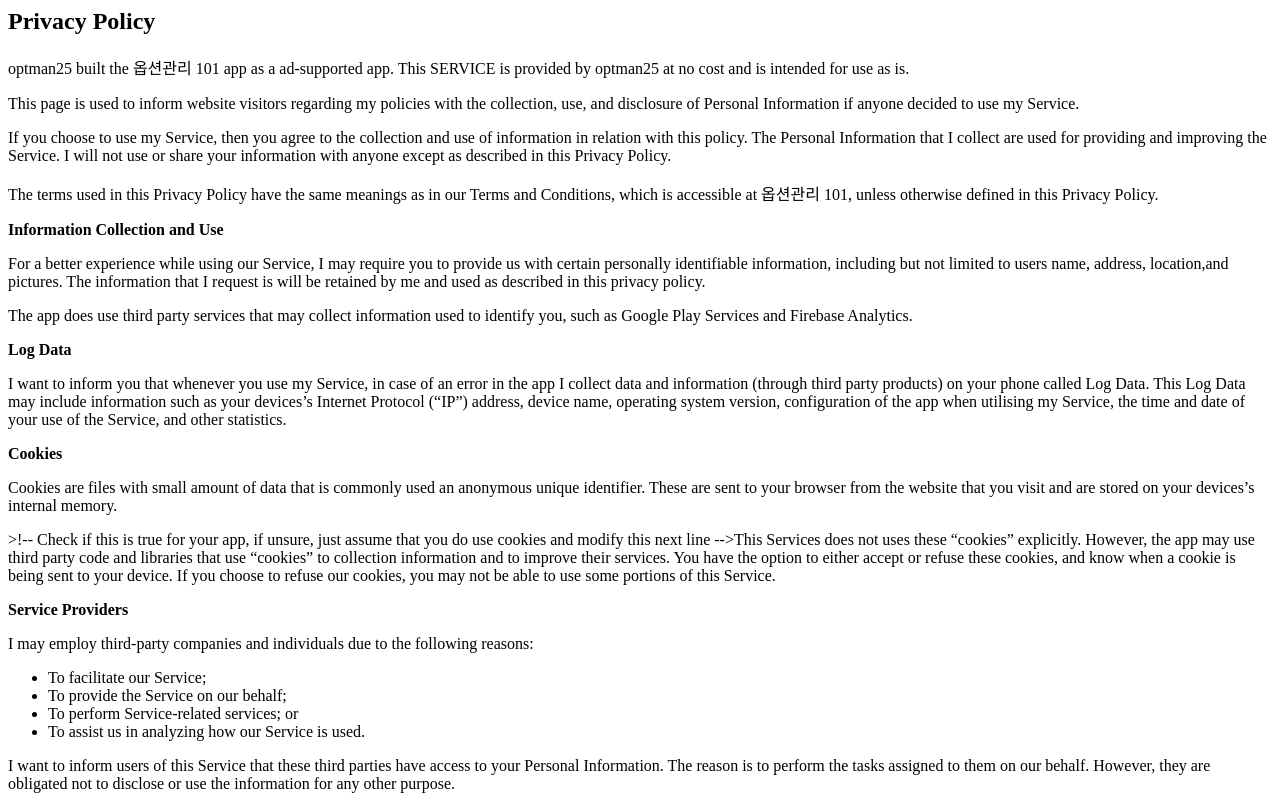
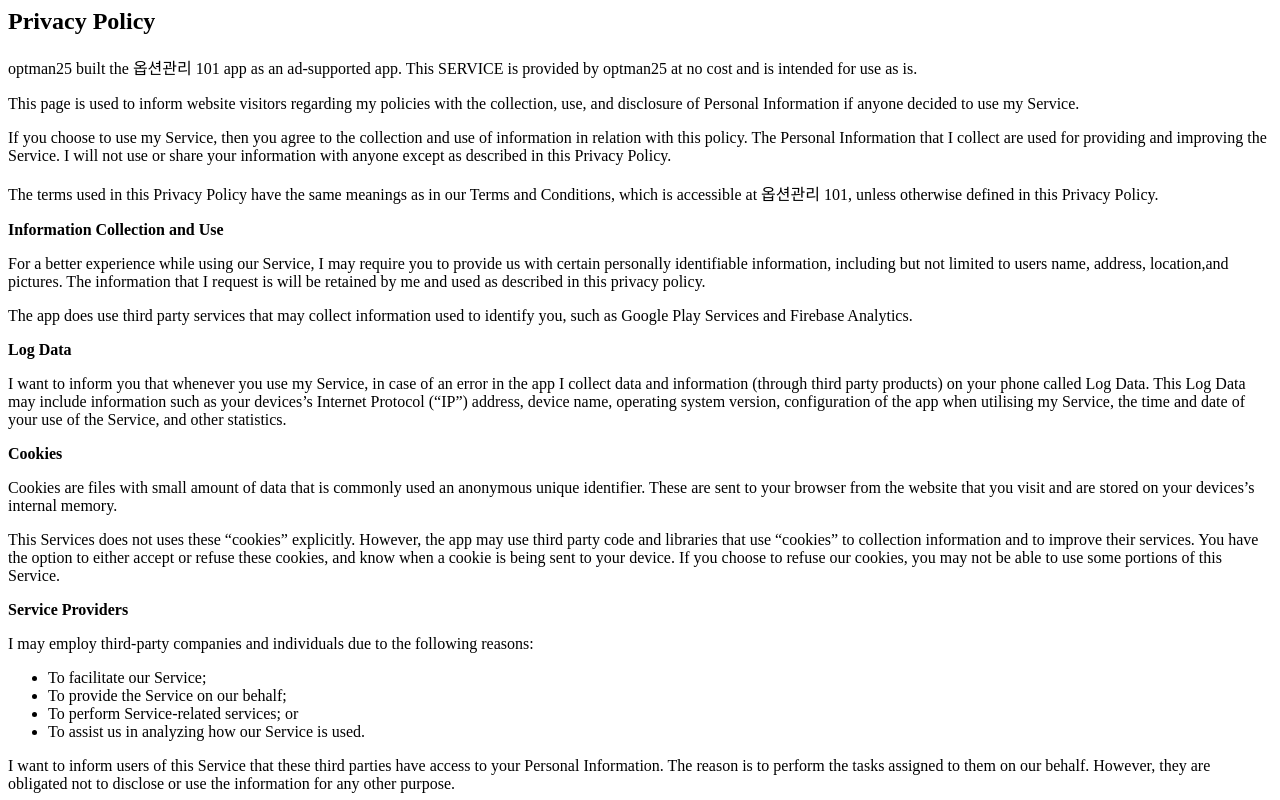
Before and after one commit to optman25/optman25.github.io, a plain HTML site: page index.html in a window 1280 px wide. Shown: the top 800 px of the page. Drawn offline with Linux system fonts and the light colour scheme.

Commit message:
Update index.html

```diff
--- a/index.html
+++ b/index.html
@@ -1,7 +1,7 @@
 <html>
 <body>
 <h2>Privacy Policy</h2>
-<p>optman25 built the 옵션관리 101 app as a ad-supported app. This SERVICE is provided by optman25 at no cost and is intended
+<p>optman25 built the 옵션관리 101 app as an ad-supported app. This SERVICE is provided by optman25 at no cost and is intended
     for use as is.</p>
 <p>This page is used to inform website visitors regarding my policies with the collection, use, and
     disclosure of Personal Information if anyone decided to use my Service.</p>
@@ -29,13 +29,13 @@
 <p>Cookies are files with small amount of data that is commonly used an anonymous unique identifier.
     These are sent to your browser from the website that you visit and are stored on your devices’s
     internal memory.</p>
-<p>>!-- Check if this is true for your app, if unsure, just assume that you do use cookies and modify this next line -->This Services does not uses these “cookies” explicitly. However, the app may use third party code
+<p>This Services does not uses these “cookies” explicitly. However, the app may use third party code
     and libraries that use “cookies” to collection information and to improve their services. You
     have the option to either accept or refuse these cookies, and know when a cookie is being sent
     to your device. If you choose to refuse our cookies, you may not be able to use some portions of
     this Service.</p>
 
-<p><strong>Service Providers</strong></p> <!-- This part need seem like it's not needed, but if you use any Google services, or any other third party libraries, chances are, you need this. -->
+<p><strong>Service Providers</strong></p>
 <p>I may employ third-party companies and individuals due to the following reasons:</p>
 <ul>
     <li>To facilitate our Service;</li>
```
